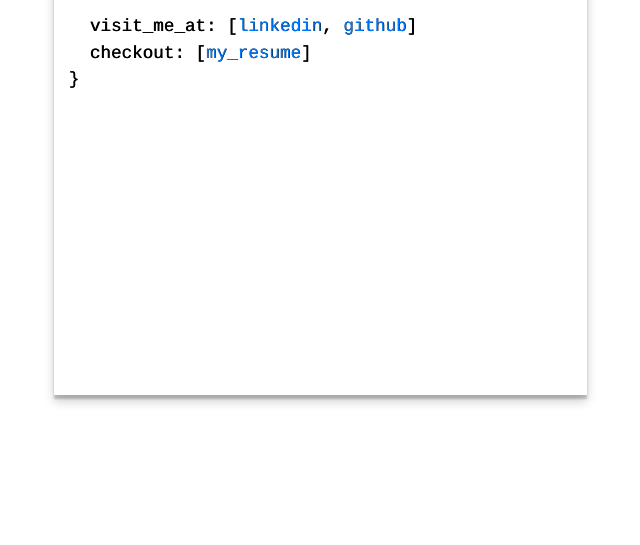
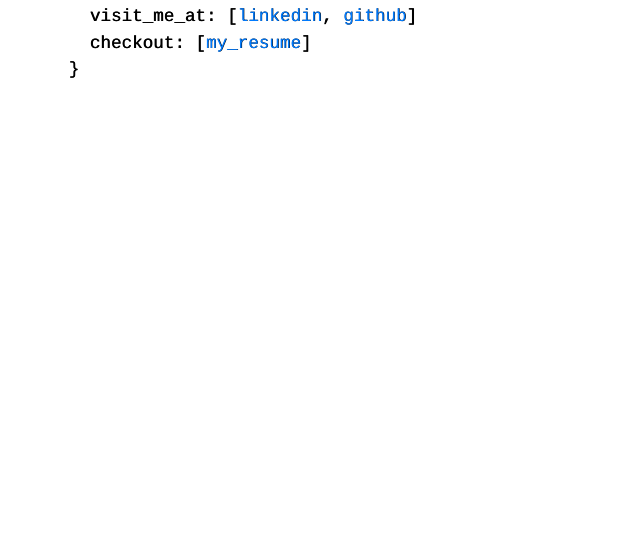
Before and after one commit to kushal-93/kushal-93.github.io, a plain HTML site: page index.html in a window 1280 px wide. Shown: the part 255-800 px from the top of the page, without its empty margins (53-693 px from the left). Drawn offline with nearby package versions, Linux system fonts and the light colour scheme.

Commit message:
remove shadow box

```diff
--- a/index.html
+++ b/index.html
@@ -30,7 +30,7 @@
   <div class="row hello">
   	<div class="col-md-1 col-lg-1"></div>
     <div class="col-md-8 col-sm-12 col-12 col-lg-5">
-    	<div class="row class-full-page-height" style="box-shadow: 0 4px 2px 0 rgba(0, 0, 0, 0.2), 0 6px 10px 0 rgba(0, 0, 0, 0.2); padding: 10px 0">
+    	<div class="row class-full-page-height">
     		<div class="col-sm-12 class-title-holder class-top-heavy">
     			<h3 id="title">kushal <span class="class-red-font">mondal</span></h3>
                 <p class="class-tag class-all-slim">{</p>
```
